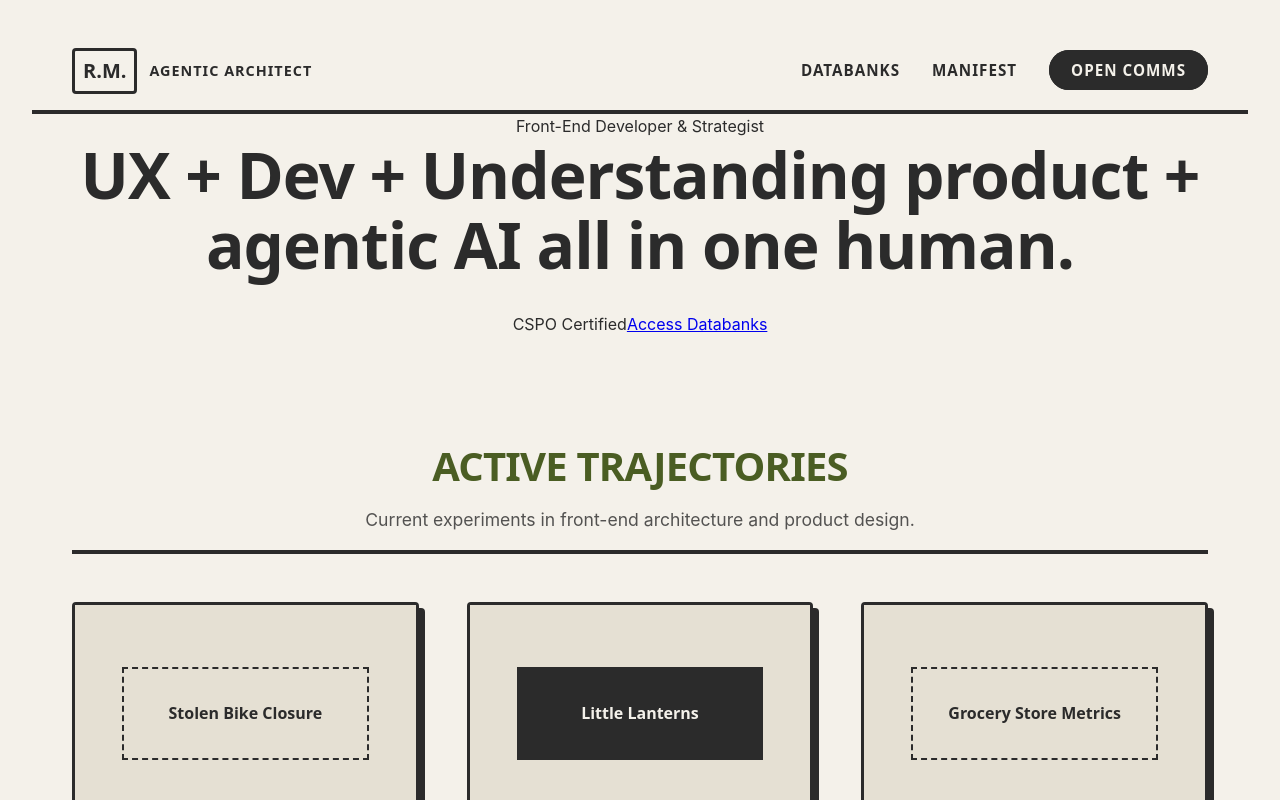
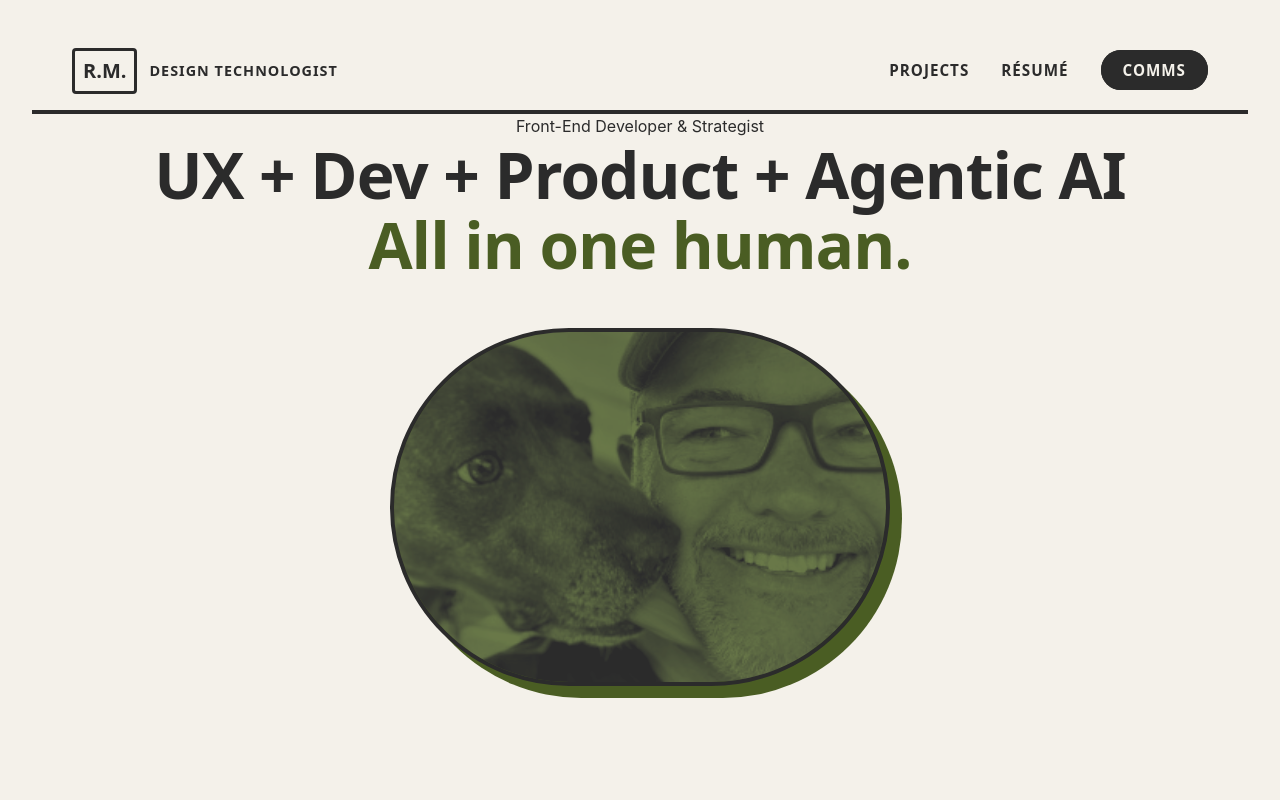
Before and after one commit to bigfootBob/bobmason-design, a React (Vite) app: page / in a window 1280 px wide. Shown: the top 800 px of the page. Built offline with nearby package versions, Linux system fonts and the light colour scheme.

Commit message:
some ux changes

```diff
--- a/src/components/layout/Header.jsx
+++ b/src/components/layout/Header.jsx
@@ -8,21 +8,21 @@ const Header = () => {
         <div className={styles.brand}>
           <a href="#top" className={styles.logo}>
             <span className={styles.logoInitials}>R.M.</span>
-            <span className={styles.logoTitle}>Agentic Architect</span>
+            <span className={styles.logoTitle}>Design Technologist</span>
           </a>
         </div>
 
         <nav className={styles.navigation} aria-label="Main navigation">
           <ul className={styles.navList}>
             <li>
-              <a href="#projects" className={styles.navLink}>Databanks</a>
+              <a href="#projects" className={styles.navLink}>Projects</a>
             </li>
             <li>
-              <a href="#manifest" className={styles.navLink}>Manifest</a>
+              <a href="#manifest" className={styles.navLink}>Résumé</a>
             </li>
             <li>
               <a href="#comms" className={`${styles.navLink} ${styles.primaryAction}`}>
-                Open Comms
+                Comms
               </a>
             </li>
           </ul>
--- a/src/components/layout/Hero.jsx
+++ b/src/components/layout/Hero.jsx
@@ -1,5 +1,5 @@
 import styles from './Hero.module.scss';
-// TODO: import profilePic from '../../assets/profile-placeholder.jpg';
+import profilePic from '../../assets/images/bobngracie-bw.jpg';
 
 const Hero = () => {
   return (
@@ -12,23 +12,27 @@ const Hero = () => {
         </div>
 
         <h1 className={styles.heroHeadline}>
-          UX + Dev + Understanding product + agentic AI all in one human.
+          UX + Dev + Product + Agentic AI
+          <span className={styles.humanBreak}>All in one human.</span>
         </h1>
 
-        <div className={styles.heroActions}>
+        {/* <div className={styles.heroActions}>
           <span className={styles.retroBadge}>CSPO Certified</span>
           <a href="#projects" className={styles.btnPrimary}>Access Databanks</a>
-        </div>
+        </div> */}
 
       </div>
 
       <div className={styles.heroVisual}>
         <div className={styles.portraitFrame}>
-          <div className={styles.halftoneImgPlaceholder}></div>
-          {/* placeholder for pic */}
-          {/* <img src={profilePic} alt="Robert J. Mason" className={styles.halftoneImg} /> */}
+          <img
+            src={profilePic}
+            alt="Robert Mason and his dog, a professional design technologist team."
+            className={styles.halftoneImg}
+          />
         </div>
       </div>
+
     </section>
   );
 };
--- a/src/components/layout/Hero.module.scss
+++ b/src/components/layout/Hero.module.scss
@@ -29,6 +29,14 @@ h1 {
 
   span {
     color: #a0a0a0;
+  }
+    .humanBreak {
+  display: block; // This forces it to drop to the next line
+
+  // Optional: Add some typographic flair to the punchline
+  color: var(--color-tos-olive);
+  // font-size: 0.85em; // If you want it slightly subordinated
+  // margin-top: 0.25rem;
   }
 }
 
@@ -89,3 +97,37 @@ h1 {
     }
   }
 }
+
+.portraitFrame {
+  position: relative;
+  width: 100%;
+  max-width: 500px;
+  aspect-ratio: 1.4 / 1;
+  margin: 3rem auto 0;
+  border-radius: 600px;
+  border: 4px solid var(--color-console-charcoal);
+  box-shadow: 12px 12px 0px var(--color-tos-olive);
+  overflow: hidden;
+  isolation: isolate;
+  background-color: var(--color-tos-olive);
+}
+
+.halftoneImg {
+  display: block;
+  width: 100%;
+  height: 100%;
+  object-fit: cover; // This ensures the image fills the wide pill
+  object-position: center 40%; // Optional: Adjust this if you need to tilt the camera up or down (e.g., center top)
+  filter: grayscale(100%) contrast(1.2);
+  mix-blend-mode: multiply;
+}
+
+.portraitFrame::after {
+  content: '';
+  position: absolute;
+  inset: 0;
+  background-color: var(--color-console-charcoal);
+  mix-blend-mode: screen;
+  pointer-events: none;
+  z-index: 2;
+}
--- a/src/components/ui/ManifestTimeline.jsx
+++ b/src/components/ui/ManifestTimeline.jsx
@@ -5,7 +5,7 @@ const ManifestTimeline = () => {
   return (
     <section className={styles.manifestSection}>
       <div className={styles.sectionHeader}>
-        <h2 className={styles.sectionTitle}>The Manifest</h2>
+        <h2 className={styles.sectionTitle}>Résumé</h2>
         <p className={styles.sectionSubtitle}>Service record, architectural leadership, and credentials.</p>
       </div>
 
--- a/src/pages/Home.jsx
+++ b/src/pages/Home.jsx
@@ -13,7 +13,7 @@ const Home = () => {
         <section id="projects" className="databanks-section" style={{ maxWidth: '1200px', margin: '6rem auto', padding: '0 2rem' }}>
           <div style={{ marginBottom: '3rem', borderBottom: '4px solid var(--color-console-charcoal)', paddingBottom: '1rem' }}>
             <h2 style={{ fontSize: '2.5rem', color: 'var(--color-tos-olive)', margin: '0 0 0.5rem 0', textTransform: 'uppercase' }}>
-              Active Trajectories
+              Active Projects
             </h2>
             <p style={{ fontSize: '1.1rem', opacity: '0.8', margin: 0 }}>
               Current experiments in front-end architecture and product design.
```
Also changed, not shown: src/assets/images/bobngracie-bw.jpg (added), src/assets/images/bobngracie.jpg (added).
